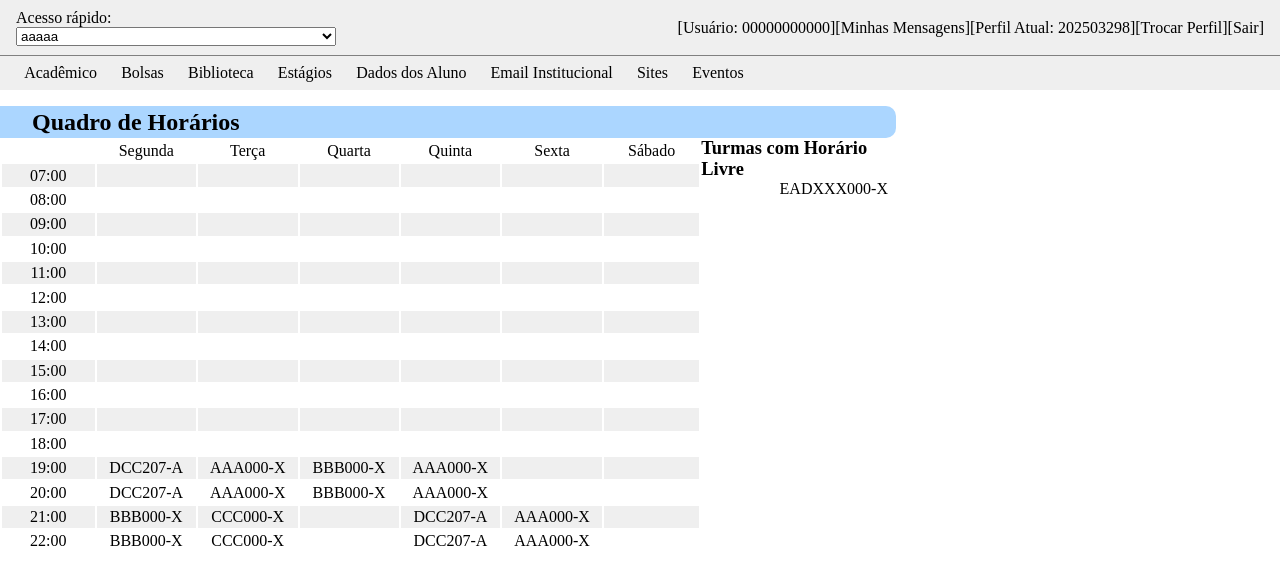
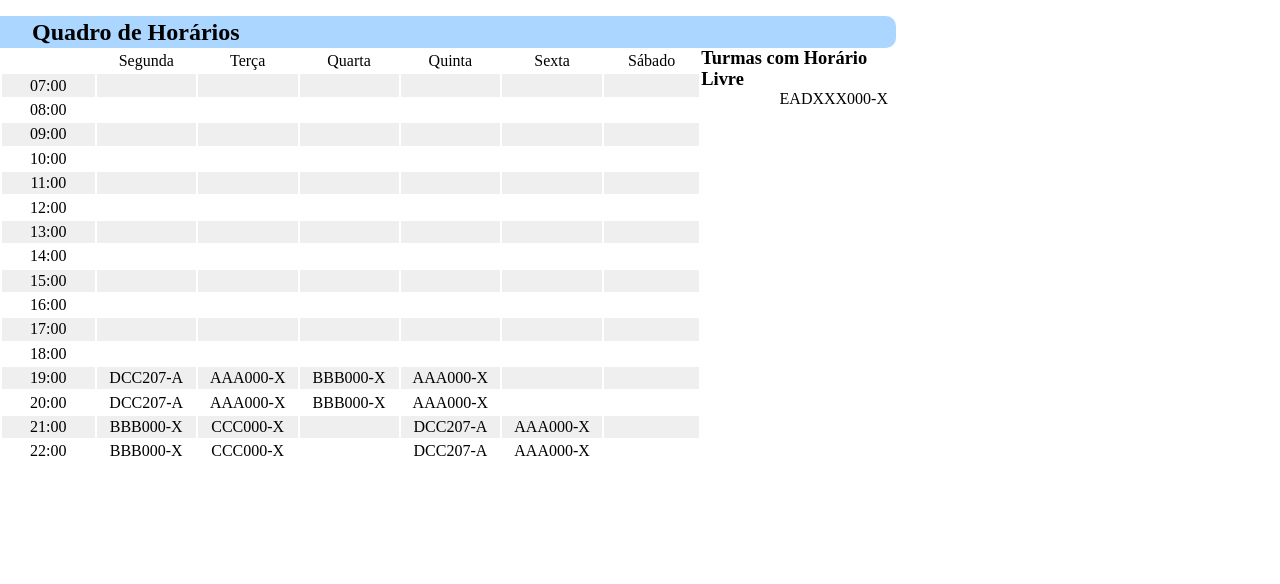
Before and after one commit to ufjf-dcc207/ufjf-dcc207-2024-3-a-atv02-VanessaTrajano, a React (Vite) app: page / in a window 1280 px wide. Shown: the top 584 px of the page. Built offline with nearby package versions, Linux system fonts and the light colour scheme.

Commit message:
Remove header

```diff
--- a/src/App.tsx
+++ b/src/App.tsx
@@ -1,11 +1,9 @@
 import "./App.css";
-import Header from "./components/Header";
 import QuadroHorarios from "./components/QuadroHorarios";
 
 function App() {
   return (
     <>
-      <Header/>
       <QuadroHorarios/>
     </>
   );
--- a/src/components/Header.css
+++ /dev/null
@@ -1,26 +0,0 @@
-.header{
-    background-color: #EFEFEF;
-    width: 100vw;
-}
-
-.bloco1{
-    display: flex;
-    height: 3.5rem;
-    justify-content: space-between;
-    align-items: center;
-    padding: 1rem;
-    border-bottom: 1px solid gray;
-}
-
-#opcoes{
-    width: 20rem;
-}
-
-.navigation{
-    display: flex;
-    list-style: none;
-    width: 60%;
-    justify-content: space-evenly;
-    align-items: center;
-    padding: 8px 0;
-}
--- a/src/components/Header.tsx
+++ /dev/null
@@ -1,38 +0,0 @@
-import "./Header.css";
-
-function Header() {
-  return (
-    <header className="header">
-      <div className="bloco1">
-        <label>
-          Acesso rápido: <br />
-          <select id="opcoes" name="menu">
-            <option value="aaaaa">aaaaa</option>
-            <option value="bbbbb">bbbbb</option>
-            <option value="ccccc">ccccc</option>
-            <option value="dddddd">dddddd</option>
-          </select>
-        </label>
-        <p>
-          [Usuário: 00000000000][Minhas Mensagens][Perfil Atual:
-          202503298][Trocar Perfil][Sair]
-        </p>
-      </div>
-
-      <nav>
-        <ul className="navigation">
-          <li>Acadêmico</li>
-          <li>Bolsas</li>
-          <li>Biblioteca</li>
-          <li>Estágios</li>
-          <li>Dados dos Aluno</li>
-          <li>Email Institucional</li>
-          <li>Sites</li>
-          <li>Eventos</li>
-        </ul>
-      </nav>
-    </header>
-  );
-}
-
-export default Header;
```
